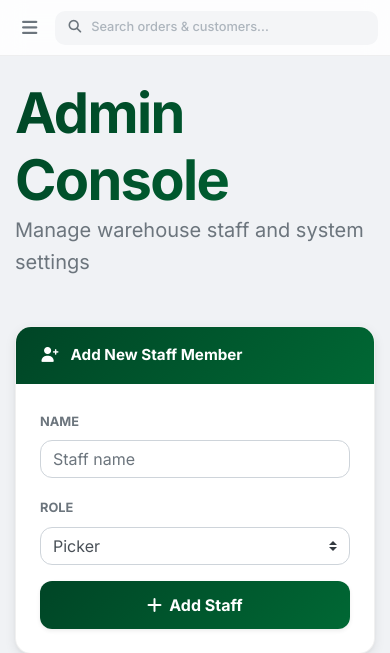
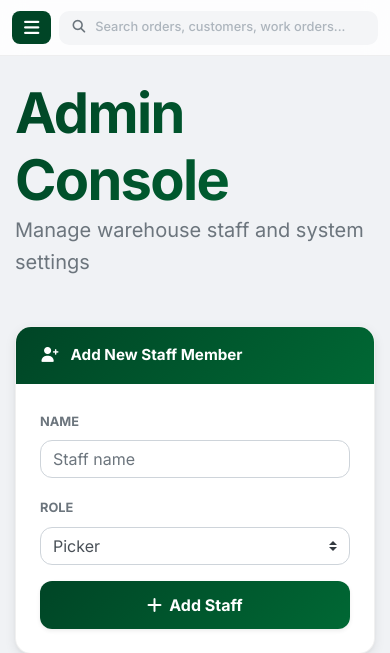
Before and after one commit to amcgrean/WH-Tracker, a Python web app: template app/templates/admin.html in a window 390 px wide. Shown: the top 653 px of the page. Run offline with Jinja, Linux system fonts and the light colour scheme; the template is opened without the code that fills it, so the values that code supplies are empty; some libraries are stand-ins or nearby versions.

Commit message:
Make sidebar toggle visible on mobile and add instant search
- Sidebar toggle button: green background on mobile so it stands out from
  the white topbar; reverts to subtle style on desktop
- Search: reduced debounce from 400ms to 150ms, triggers from 1st character
  instead of 2nd for instant feel
- Search: added work order results (WO #, source SO, item)
- Search: abort previous XHR on new keystroke, show loading spinner
- Search: increased result limit from 12 to 15
- Updated placeholder to mention work orders

https://claude.ai/code/session_01W5W9ba8S1npo2DQn32fZVS

```diff
--- a/app/static/css/style.css
+++ b/app/static/css/style.css
@@ -489,19 +489,30 @@ h1, h2, h3, h4, .navbar-brand {
 }
 
 .topbar-toggle-btn {
-    background: none;
+    background: var(--beisser-green);
     border: none;
-    color: var(--text-muted);
+    color: #fff;
     font-size: 1.1rem;
-    padding: 6px 10px;
+    padding: 8px 12px;
     border-radius: var(--border-radius-sm);
     cursor: pointer;
     transition: all var(--transition-fast);
     line-height: 1;
 }
 .topbar-toggle-btn:hover {
-    background: rgba(0,0,0,0.04);
-    color: var(--dark-charcoal);
+    background: #00351d;
+    color: #fff;
+}
+@media (min-width: 992px) {
+    .topbar-toggle-btn {
+        background: none;
+        color: var(--text-muted);
+        padding: 6px 10px;
+    }
+    .topbar-toggle-btn:hover {
+        background: rgba(0,0,0,0.04);
+        color: var(--dark-charcoal);
+    }
 }
 
 .topbar-brand {
--- a/app/templates/base.html
+++ b/app/templates/base.html
@@ -146,8 +146,8 @@
                         <div class="topbar-search-inner">
                             <i class="fas fa-search topbar-search-icon"></i>
                             <input type="text" id="searchInput" class="topbar-search-input"
-                                placeholder="Search orders & customers..."
-                                autocomplete="off" aria-label="Search orders and customers">
+                                placeholder="Search orders, customers, work orders..."
+                                autocomplete="off" aria-label="Search orders, customers, and work orders">
                             <span class="topbar-search-clear" id="searchClearBtn" title="Clear search" role="button" aria-label="Clear search">
                                 <i class="fas fa-times"></i>
                             </span>
@@ -281,11 +281,14 @@
             const $input = $('#searchInput');
             const $results = $('#searchResultsContainer');
             const $clearBtn = $('#searchClearBtn');
-            const TYPE_BADGE = { order: 'badge-primary', customer: 'badge-success', pick: 'badge-secondary' };
+            const TYPE_BADGE = { order: 'badge-primary', customer: 'badge-success', pick: 'badge-secondary', work_order: 'badge-warning' };
             let searchTimer = null;
+            let searchXhr = null;
 
             function doSearch(query) {
-                $.getJSON('/search_results?query=' + encodeURIComponent(query), function (data) {
+                if (searchXhr) searchXhr.abort();
+                $results.empty().show().append('<div class="search-result-empty"><i class="fas fa-spinner fa-spin mr-1"></i> Searching...</div>');
+                searchXhr = $.getJSON('/search_results?query=' + encodeURIComponent(query), function (data) {
                     $results.empty().show();
                     if (data.length === 0) {
                         $results.append('<div class="search-result-empty">No matches found</div>');
@@ -293,13 +296,14 @@
                     }
                     data.forEach(function(item) {
                         const badgeClass = TYPE_BADGE[item.type] || 'badge-light';
+                        const label = item.type === 'work_order' ? 'WO' : item.type;
                         const title = $('<span>').text(item.title).html();
                         const subtitle = $('<span>').text(item.subtitle || '').html();
                         $results.append(
                             '<a href="' + item.url + '" class="search-result-item">' +
                             '<div class="d-flex align-items-center justify-content-between">' +
                             '<span class="search-result-title">' + title + '</span>' +
-                            '<span class="badge ' + badgeClass + ' search-result-badge">' + item.type + '</span>' +
+                            '<span class="badge ' + badgeClass + ' search-result-badge">' + label + '</span>' +
                             '</div>' +
                             (subtitle ? '<div class="search-result-subtitle">' + subtitle + '</div>' : '') +
                             '</a>'
@@ -312,8 +316,8 @@
                 const query = $(this).val().trim();
                 $clearBtn.toggle(query.length > 0);
                 clearTimeout(searchTimer);
-                if (query.length > 1) {
-                    searchTimer = setTimeout(function() { doSearch(query); }, 400);
+                if (query.length >= 1) {
+                    searchTimer = setTimeout(function() { doSearch(query); }, 150);
                 } else {
                     $results.hide().empty();
                 }
```
Also changed, not shown: app/Routes/main/search.py (+27 -4 lines).
